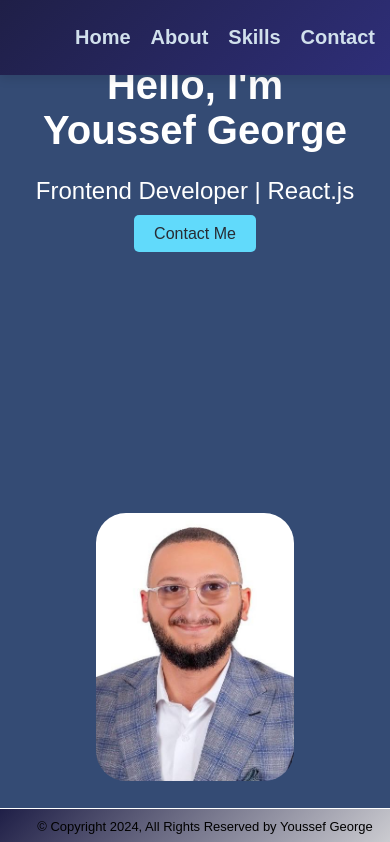
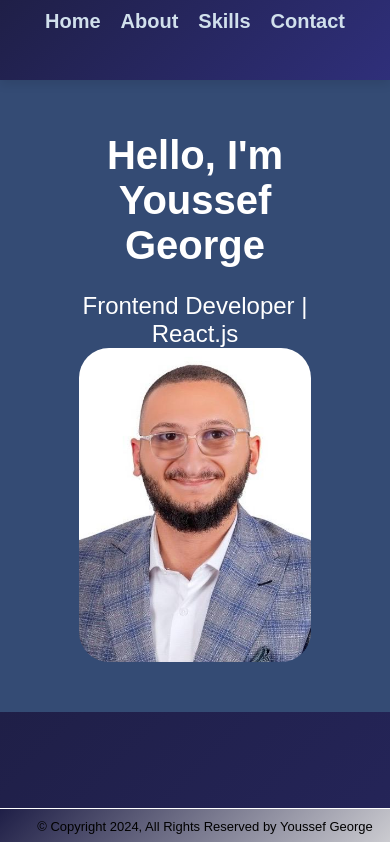
Before and after one commit to youssef-george/Portfolio, a React (Create React App) app: page / in a window 390 px wide. Shown: the top 842 px of the page. Built offline with nearby package versions, Linux system fonts and the light colour scheme.

Commit message:
last update

```diff
--- a/src/App.css
+++ b/src/App.css
@@ -4,21 +4,16 @@ body {
   background-color: #f4f4f4;
 }
 
+/* تنسيق الهيدر */
 header {
   background: linear-gradient(135deg, #1f1f47, #2f2f7a);
-  padding: 20px 0;
+  padding: 10px 0;
   position: fixed;
   width: 100%;
   top: 0;
   z-index: 100;
-  position: fixed;
-  top: 0;
-  left: 0;
-  width: 100%;
-  background-color: #fff;
-  z-index: 10;
-  padding: 10px;
   box-shadow: 0 4px 10px rgba(0, 0, 0, 0.1);
+  height: 60px; /* تأكد من تعيين ارتفاع للهيدر */
 }
 
 header nav ul {
@@ -26,6 +21,8 @@ header nav ul {
   display: flex;
   justify-content: center;
   gap: 20px;
+  margin: 0; /* إزالة المسافات الافتراضية */
+  padding: 0; /* إزالة الحشوة الافتراضية */
 }
 
 header nav ul li a {
@@ -35,18 +32,54 @@ header nav ul li a {
   font-weight: bold;
 }
 
-
+/* تنسيق الحاوية الرئيسية (hero) */
 .hero {
-  height: 100vh;
   display: flex;
-  justify-content: center;
-  flex-direction: column;
+  justify-content: space-between;
   align-items: center;
+  padding: 50px;
+  height: calc(100vh - 60px); /* تأكد أن الحاوية تأخذ كامل الشاشة مع خصم ارتفاع الهيدر */
   background-color: #344b74;
   color: rgb(255, 255, 255);
   text-align: center;
+  box-sizing: border-box;
+  margin-top: 60px; /* تعويض الهيدر الثابت */
+}
 
+.hero-content {
+  flex: 0.6;
 }
+
+.hero-image {
+  flex: 0.4;
+  display: flex;
+  justify-content: center;
+  align-items: center;
+}
+
+.hero-image img {
+  width: 60%;
+  max-width: 400px;
+  border-radius: 30px;
+  height: auto;
+}
+
+/* استجابة للشاشات الصغيرة */
+@media (max-width: 768px) {
+  .hero {
+    flex-direction: column; /* جعل المحتوى عموديًا على الشاشات الصغيرة */
+    text-align: center;
+    height: auto; /* السماح للارتفاع بالتكيف مع المحتوى */
+    padding-top: 100px; /* تأكيد وجود مساحة كافية فوق النص تحت الهيدر */
+    margin-top: 0; /* إزالة أي مسافة مضافة من النسخة الكبيرة */
+  }
+
+  .hero-image img {
+    width: 80%; /* تكبير الصورة قليلاً على الشاشات الصغيرة */
+    max-width: 300px; /* تعيين عرض أقصى للصورة على الشاشات الصغيرة */
+  }
+}
+
 
 .hero h1 {
   font-size: 40px;
@@ -59,12 +92,20 @@ header nav ul li a {
 }
 
 .cta-button {
-  background-color: #61dafb;
-  color: #282c34;
   padding: 10px 20px;
+  background-color: #007bff; /* اللون الأساسي للزر */
+  color: white; /* لون النص */
   text-decoration: none;
-  border-radius: 5px;
+  border-radius: 5px; /* جعل الزوايا مستديرة */
+  transition: background-color 0.3s ease; /* تأثير التحويل عند التمرير */
+  margin-top: 20px;
 }
+
+/* عند التمرير على الزر */
+.cta-button:hover {
+  background-color: #0056b3; /* لون مختلف عند التمرير */
+}
+
 
 .about, .projects, .contact {
   padding: 100px 20px;
--- a/src/components/Hero.js
+++ b/src/components/Hero.js
@@ -8,7 +8,6 @@ function Hero() {
       <div className="hero-content">
         <h1>Hello, I'm Youssef George</h1>
         <p>Frontend Developer | React.js</p>
-        <a href="#contact" className="cta-button">Contact Me</a>
       </div>
 
       <div className="hero-image">
--- a/src/components/hero.css
+++ b/src/components/hero.css
@@ -46,7 +46,7 @@
 .hero-image img {
   width: 60%;
   max-width: 400px;
-  border-radius: 30px;
+  border-radius: 20px;
   height: auto;
 }
 
@@ -56,12 +56,12 @@
     flex-direction: column; /* جعل المحتوى عموديًا على الشاشات الصغيرة */
     text-align: center; /* جعل النص في المنتصف */
     height: auto; /* إلغاء ارتفاع الشاشة الكامل للشاشات الصغيرة */
-    padding: 30px; /* تقليل الحشوة على الشاشات الصغيرة */
+    padding: 20px; /* تقليل الحشوة على الشاشات الصغيرة */
   }
 
   .hero-image img {
     width: 80%;
-    max-width: 300px;
+    max-width: 200px;
   }
 
   .hero-image img {
@@ -69,6 +69,7 @@
     max-width: 400px;
     border-radius: 30px;
     height: auto;
+    padding:10;
     margin-top: -20px; /* تحريك الصورة لأعلى باستخدام margin */
   }
 
```
